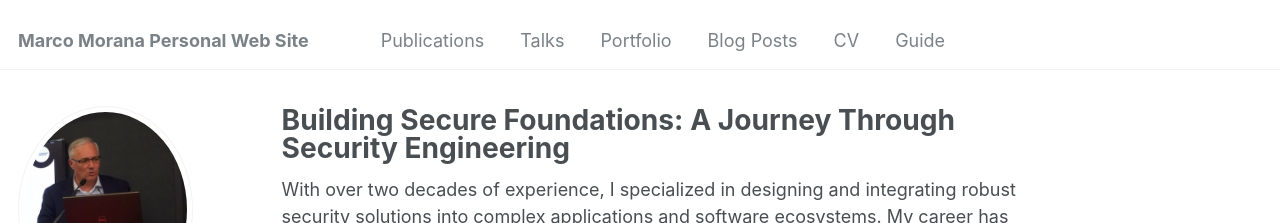
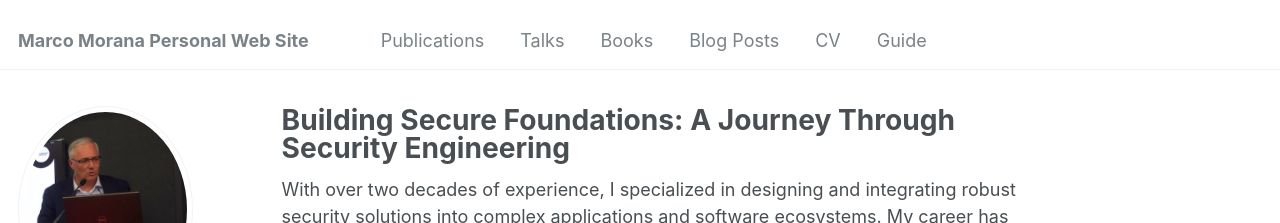
Before and after one commit to mmorana1/marcom, a Jekyll site: the page built from _pages/about.md, in a window 1280 px wide. Shown: the top 223 px of the page. Built offline with Jekyll 4.4.1, drawn with Linux system fonts in a browser that asks for light colours.

Commit message:
Update navigation.yml

```diff
--- a/_data/navigation.yml
+++ b/_data/navigation.yml
@@ -11,7 +11,7 @@ main:
   - title: "Talks"
     url: /talks/
 
-  - title: "Portfolio"
+  - title: "Books"
     url: /portfolio/
 
   - title: "Blog Posts"
```
